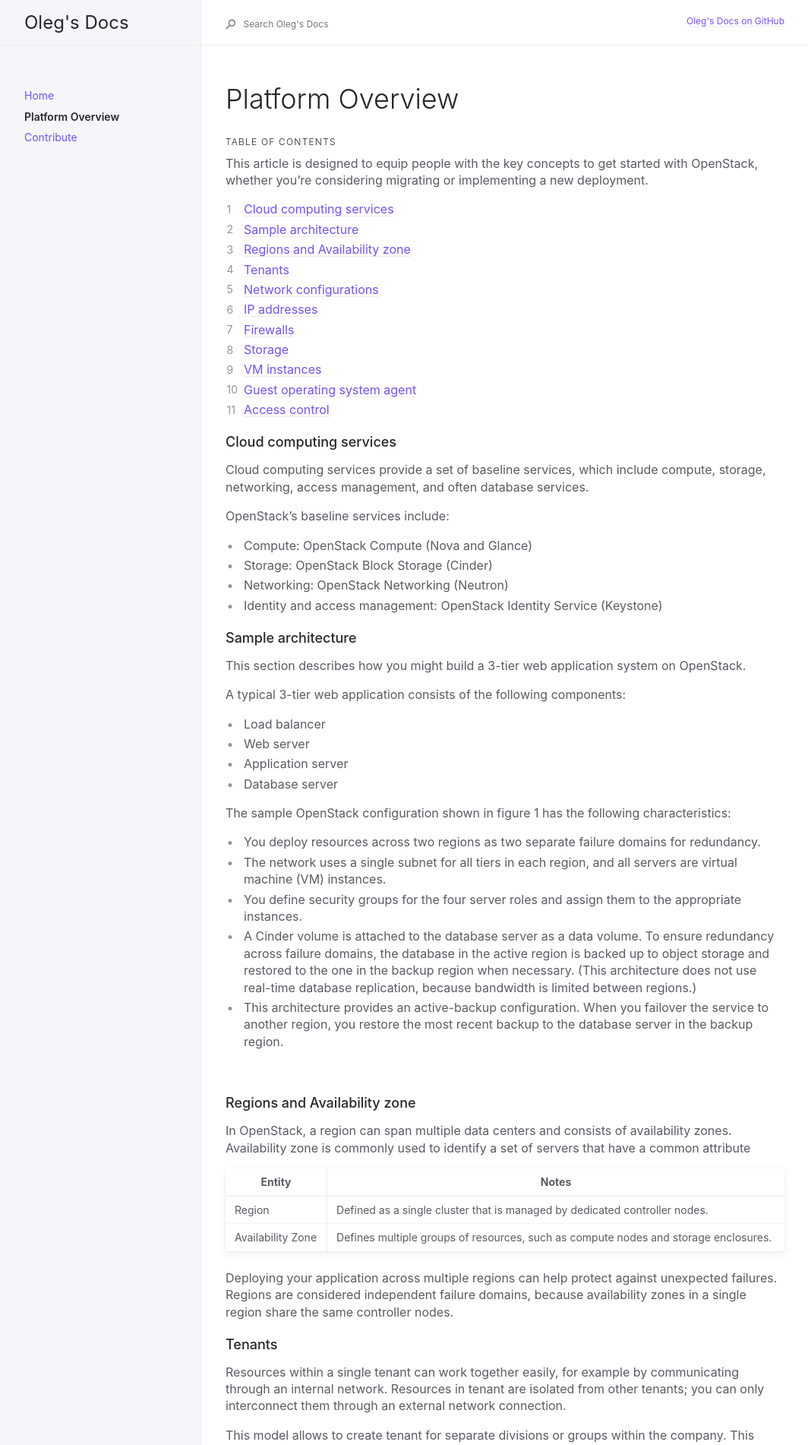
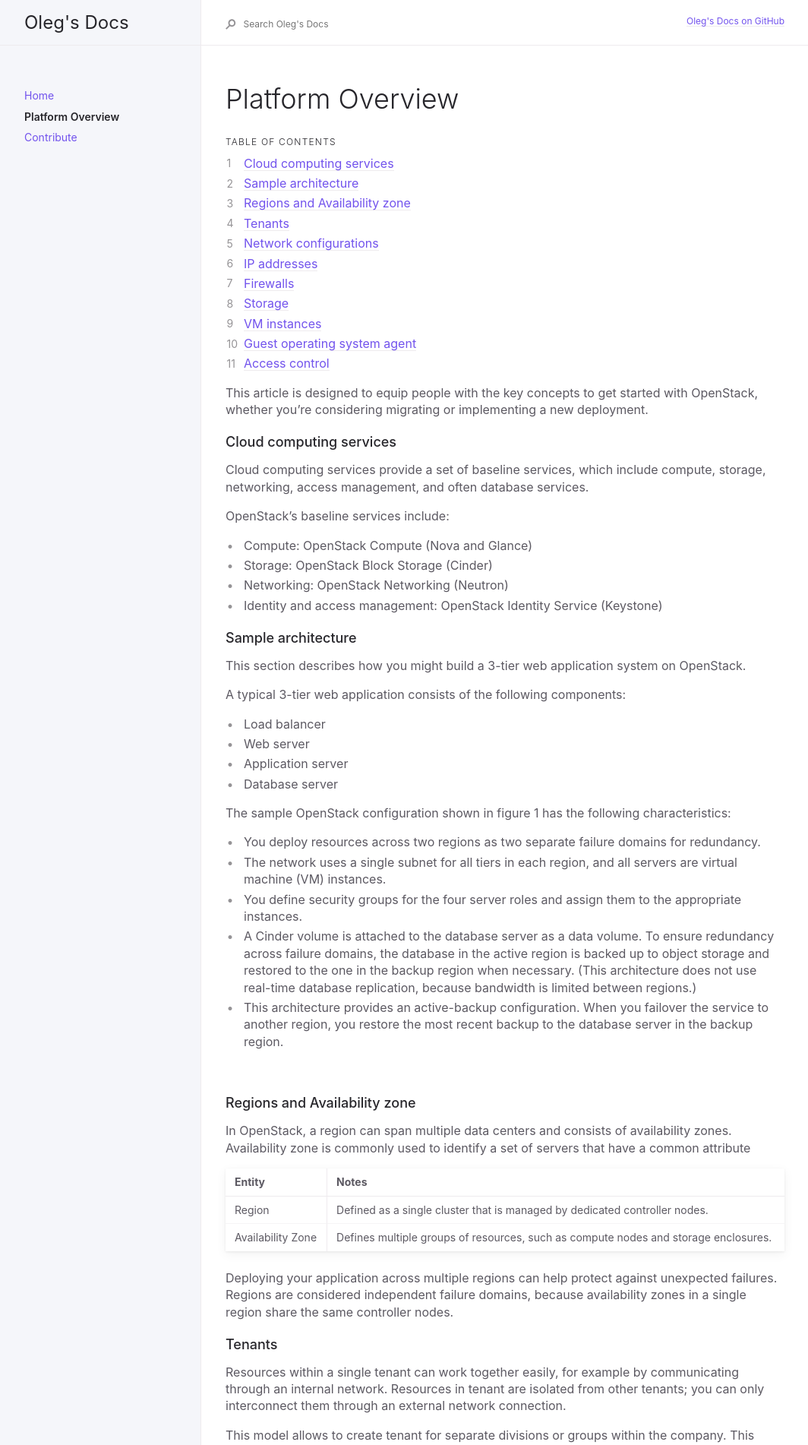
Before and after one commit to olegchorny/olegchorny.github.io, a Jekyll site: the page built from platform-overview.md, in a window 1280 px wide. Shown: the top 1902 px of the page at 76% size, without its empty margins (91-1155 px from the left). Built offline with Jekyll 4.4.1, drawn with Linux system fonts in a browser that asks for light colours; some of the changed text lies outside the part shown.

Commit message:
platfrom overview

```diff
--- a/platform-overview.md
+++ b/platform-overview.md
@@ -11,11 +11,11 @@ nav_order: 2
 ## Table of contents
 {: .no_toc .text-delta }
 
-This article is designed to equip people with the key concepts to get started with OpenStack, whether you’re considering migrating or implementing a new deployment.
+1. TOC
+{:toc}
 
 
-1. TOC
-{:toc}
+This article is designed to equip people with the key concepts to get started with OpenStack, whether you’re considering migrating or implementing a new deployment.
 
 ### Cloud computing services
 
@@ -53,7 +53,7 @@ The sample OpenStack configuration shown in figure 1 has the following character
 In OpenStack, a region can span multiple data centers and consists of availability zones. Availability zone is commonly used to identify a set of servers that have a common attribute
 
 |Entity   |Notes  |
-|---------|---------|
+|:---------|:---------|
 |Region             |Defined as a single cluster that is managed by dedicated controller nodes.  |
 |Availability Zone  |Defines multiple groups of resources, such as compute nodes and storage enclosures.|
 
@@ -92,7 +89,7 @@ For example, for the sample architecture, you define the following security grou
 
 
 |Security Group  |Source  |Protocol  |
-|---------|---------|---------|
+|:---------|:---------|:---------|
 |load-balancer	     | any         | HTTP/HTTPS         |
 |     | Management Subnet	         |      SSH   |
 |web-server	     | load-balancer	         | HTTPS         |
@@ -111,7 +108,7 @@ After defining these security groups, you assign them to each instance as follow
 
 
 |Instance  | Security Group  |
-|---------|---------|
+|:---------|:---------|
 |Load Balancer     | load-balancer         |
 |Web server     | web-server         |
 |Application server     |web-application         |
```
Also changed, not shown: other parts of platform-overview.md (+1 -4 lines).
